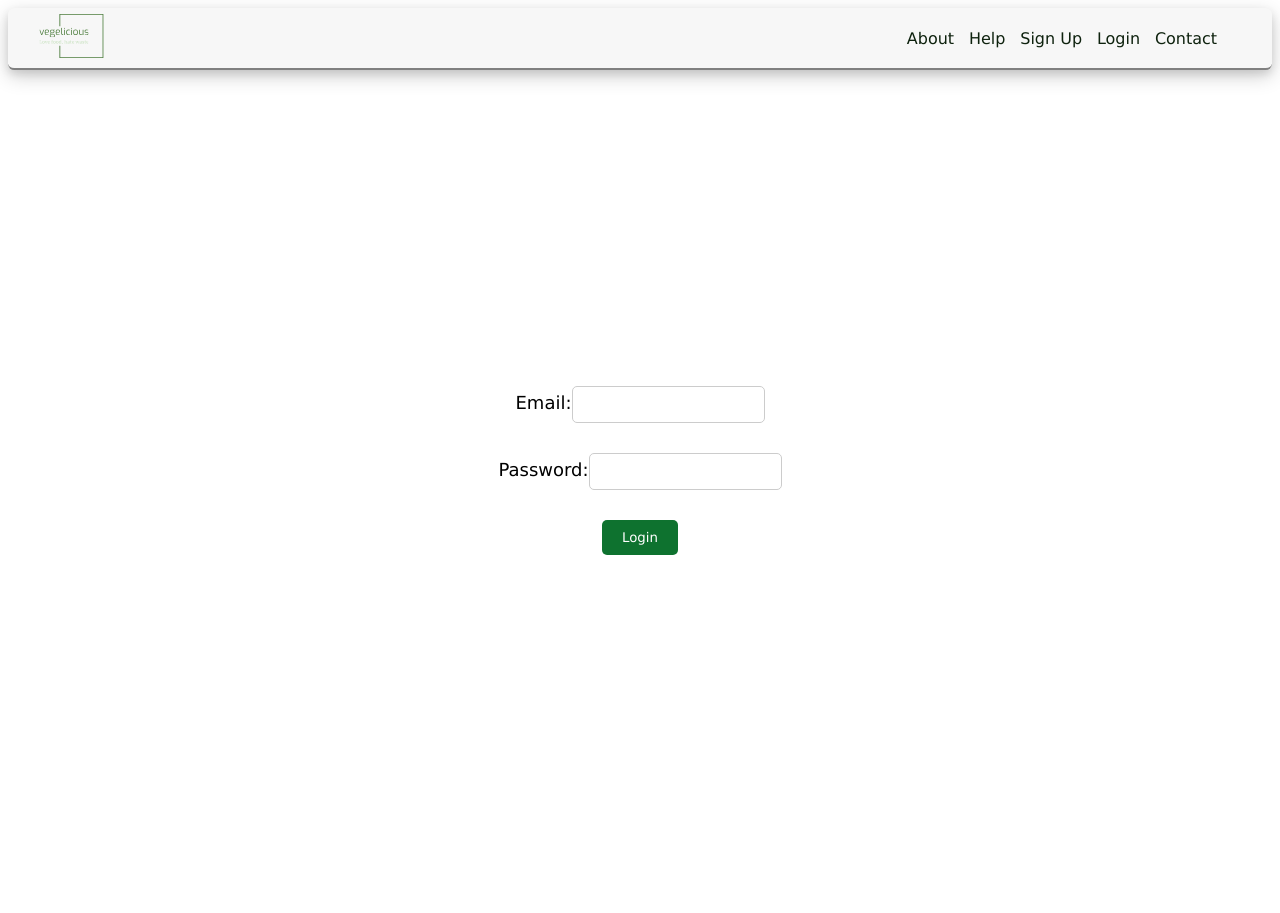
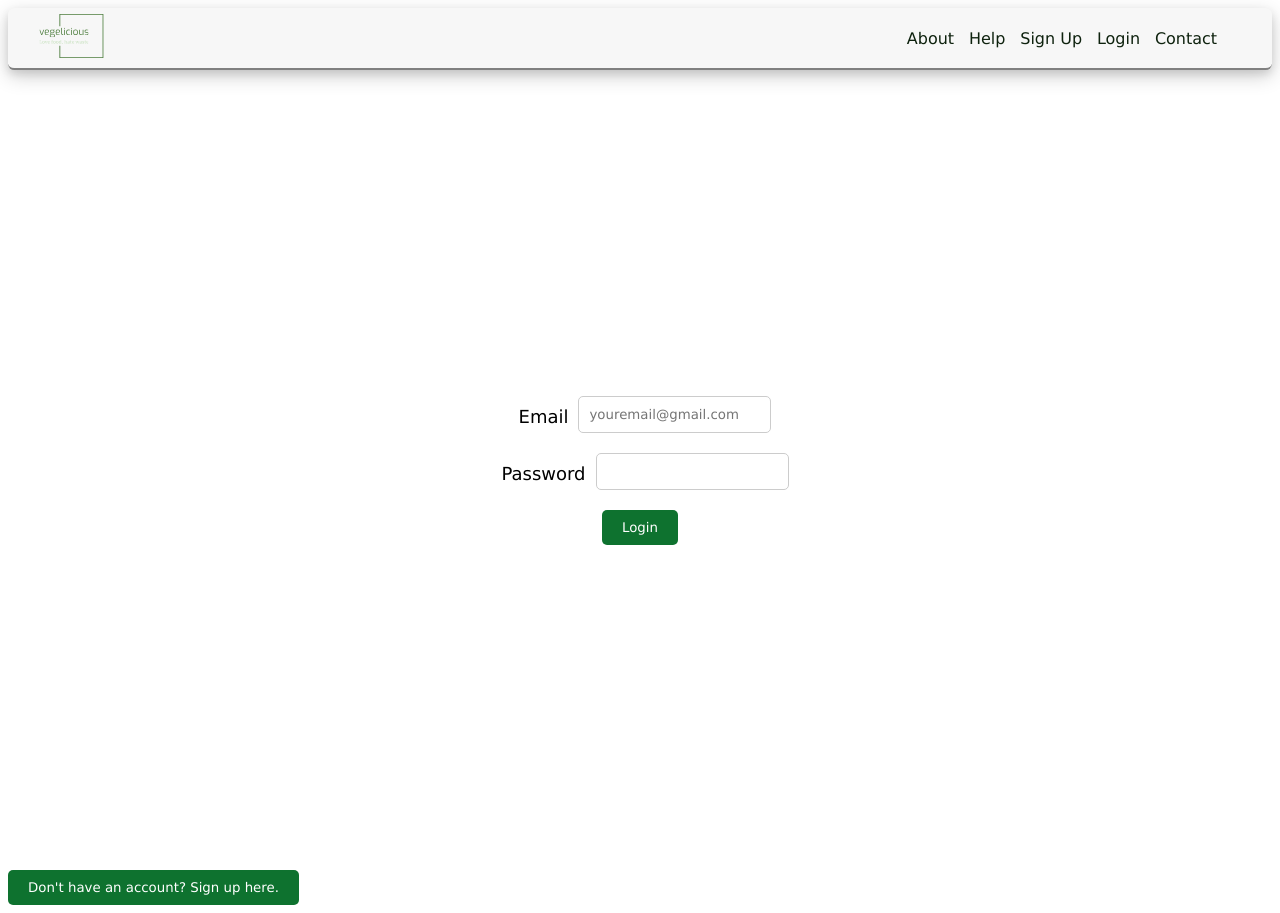
Before and after one commit to chingu-voyages/v46-tier3-team-33, a React (Vite) app in the folder frontend/: page /Login in a window 1280 px wide. Before the commit the page ends 878 px from the top, so only its background shows below. Built offline with nearby package versions, Linux system fonts and the light colour scheme.

Commit message:
Becky - added more html and css to login

```diff
--- a/frontend/src/components/Pages/login/Login.tsx
+++ b/frontend/src/components/Pages/login/Login.tsx
@@ -3,13 +3,13 @@ import { useNavigate } from 'react-router-dom';
 import './login.css'
 
 const LoginForm: React.FC = () => {
-  const [username, setUsername] = React.useState('');
+  const [email, setEmail] = React.useState('');
   const [password, setPassword] = React.useState('');
   const navigate = useNavigate(); // Initialize the navigate object
 
   const handleSubmit = (event: React.FormEvent<HTMLFormElement>) => {
     event.preventDefault();
-    console.log('username:', username); //need to work out where these details go next
+    console.log('email:', email); //need to work out where these details go next
     console.log('password:', password); //how do we secure the password?
 
 	// Implement your login logic here
@@ -21,26 +21,25 @@ const LoginForm: React.FC = () => {
   };
 
   return (
+	<>
     <form className='input_form' onSubmit={handleSubmit}>
       	<div className = 'form_row'>
-	  	<label>
-        	Email:
-        		<input type="text" value={username} onChange={(event) => setUsername(event.target.value)} required/>
-      	</label>
+	  		<label htmlFor="email">Email</label>
+        	<input type="email" id="email" placeholder = "youremail@gmail.com" value={email} onChange={(event) => setEmail(event.target.value)} required/>
 		</div>
 
 		<div className = 'form_row'>
-      	<label>
-        	Password:
-        	<input type="password" value={password} onChange={(event) => setPassword(event.target.value)} required />
-      	</label>
+      		<label htmlFor="password">Password</label>
+       	 	<input type="password" id="password" value={password} onChange={(event) => setPassword(event.target.value)} required />
       	</div>
 
 		<div className = 'form_row'>
 			<button type="submit">Login</button>
 		</div>
+	</form>
 
-	</form>
+	<button >Don't have an account? Sign up here.</button>
+	</>
   );
 };
 
--- a/frontend/src/components/Pages/login/login.css
+++ b/frontend/src/components/Pages/login/login.css
@@ -1,7 +1,7 @@
 
 label {
     font-size: 18px;
-    margin-bottom: 10px;
+    margin: 10px;
   }
 
 input {
@@ -21,13 +21,15 @@ button {
     cursor: pointer;
   }
 
+
+
 /* styling for forms */
 .input_form {
     display: flex;
-  flex-direction: column;
-  align-items: center;
-  justify-content: center;
-  height: 100vh; /* Make the container take the full viewport height */
+    flex-direction: column;
+    align-items: center;
+    justify-content: center;
+    height: 100vh; /* Make the container take the full viewport height */
 
 }
 
@@ -36,17 +38,3 @@ button {
     justify-content: space-between;
 
 }
-
-.container {
-    padding: 20px;
-    background-color:#f1f1f1;
-    display: flex;
-    justify-content: space-between;
-    align-items: center;
-}
-
-.img_container {
-
-    text-align: center;
-    margin: 24px 0 12px 0;
-  }
```
Lines whose indentation alone changed are shown as unchanged.
